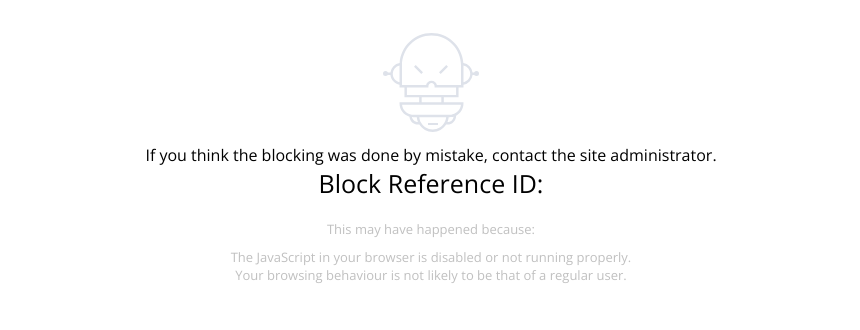
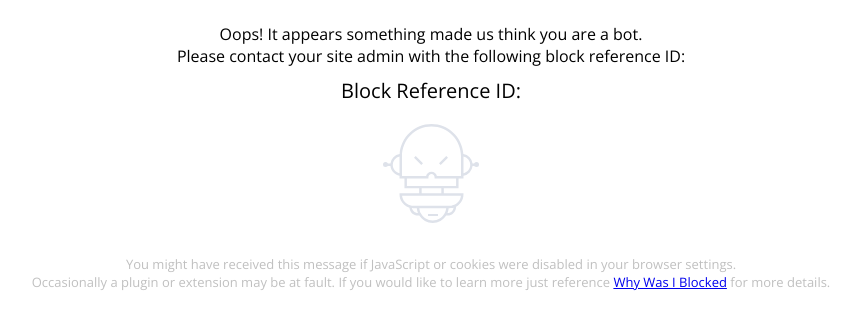
Before and after one commit to harsha-vuyyuru/mod_perimeterx, a plain HTML site: page examples/Custom Block Page/block.html in a window 1280 px wide. Shown: the part 308-638 px from the top of the page, without its empty margins (209-1069 px from the left). Drawn offline with nearby package versions, Linux system fonts and the light colour scheme.

Commit message:
Updated examples

```diff
--- a/examples/Custom Block Page/block.html
+++ b/examples/Custom Block Page/block.html
@@ -39,11 +39,13 @@
         }
 
         .uuid {
-            font-size: 25px;
+            font-size: 20px;
+            margin-top: 10px;
+            margin-bottom: 10px;
         }
 
         .uuid span {
-            font-size: 25px;
+            font-size: 20px;
         }
 
         .reasons {
@@ -54,10 +56,6 @@
         .reasons span {
             color: #C0C0C0;
             font-size: 13px;
-        }
-
-        .reasons div:nth-child(1) {
-            margin-bottom: 10px;
         }
     </style>
 </head>
@@ -73,9 +71,17 @@
         <img src="http://storage.googleapis.com/instapage-thumbnails/035ca0ab/e94de863/1460594818-1523851-467x110-perimeterx.png"></img>
     </div>
     <h2 id="main-title">
-            Please confirm you are human
-        </h2>
+        Please confirm you are human
+    </h2>
     <div>
+        <div id="px-captcha"></div>
+        <div>
+            <span>Oops! It appears something made us think you are a bot. </span><br />
+            <span>Please contact your site admin with the following block reference ID:</span>
+        </div>
+        <div class="uuid">
+            Block Reference ID: <span id="refid"></span>
+        </div>
         <div>
             <svg xmlns="http://www.w3.org/2000/svg" xmlns:xlink="http://www.w3.org/1999/xlink" width="96" height="121" viewBox="0 0 96 121">
                 <defs>
@@ -95,22 +101,9 @@
                 </g>
             </svg>
         </div>
-        <div>
-            <span>If you think the blocking was done by mistake, contact the site administrator.</span>
-        </div>
-        <div class="uuid">
-            Block Reference ID: <span id="refid"></span>
-        </div>
         <div class="reasons">
-            <div>
-                <span>This may have happened because:</span>
-            </div>
-            <div>
-                <span>The JavaScript in your browser is disabled or not running properly.</span>
-            </div>
-            <div>
-                <span>Your browsing behaviour is not likely to be that of a regular user.</span>
-            </div>
+            <span>You might have received this message if JavaScript or cookies were disabled in your browser settings. </span><br />
+            <span>Occasionally a plugin or extension may be at fault. If you would like to learn more just reference <a href="https://www.perimeterx.com/whywasiblocked/#">Why Was I Blocked</a> for more details.</span>
         </div>
     </div>
     <script>
```
Also changed, not shown: examples/Custom Block Page + reCAPTCHA + Redirect/captcha.html (+17 -24 lines).
